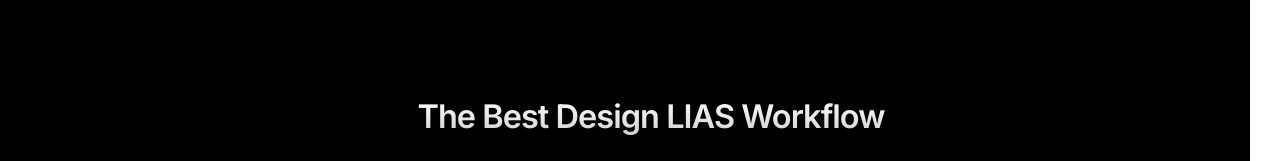
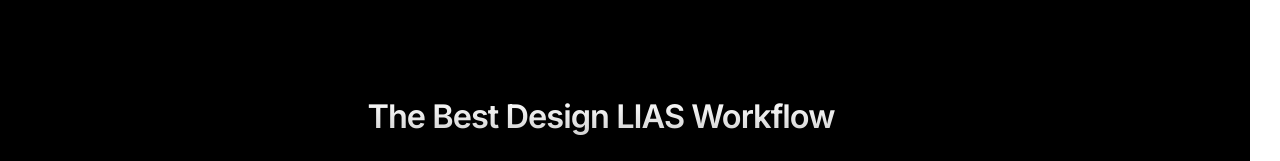
Before and after one commit to lightyagami1427/LIAS4DESIGN, a website built with Parcel: page index.html in a window 1280 px wide. Shown: the part 905-1066 px from the top of the page. Built offline with nearby package versions, Linux system fonts and the light colour scheme.

Commit message:
Update index.html

```diff
--- a/index.html
+++ b/index.html
@@ -109,7 +109,7 @@
       </div>
       <div id = "Features" class="frame-parent2">
         <div class="the-lias-workflow-wrapper">
-          <div style="margin-left:-100px;width:600px" class="the-lias-workflow">The Best Design LIAS Workflow</div>
+          <div style="margin-left:-150px;width:600px" class="the-lias-workflow">The Best Design LIAS Workflow</div>
         </div>
         <div class="frame-inner"></div>
         <div class="rectangle-parent">
```
